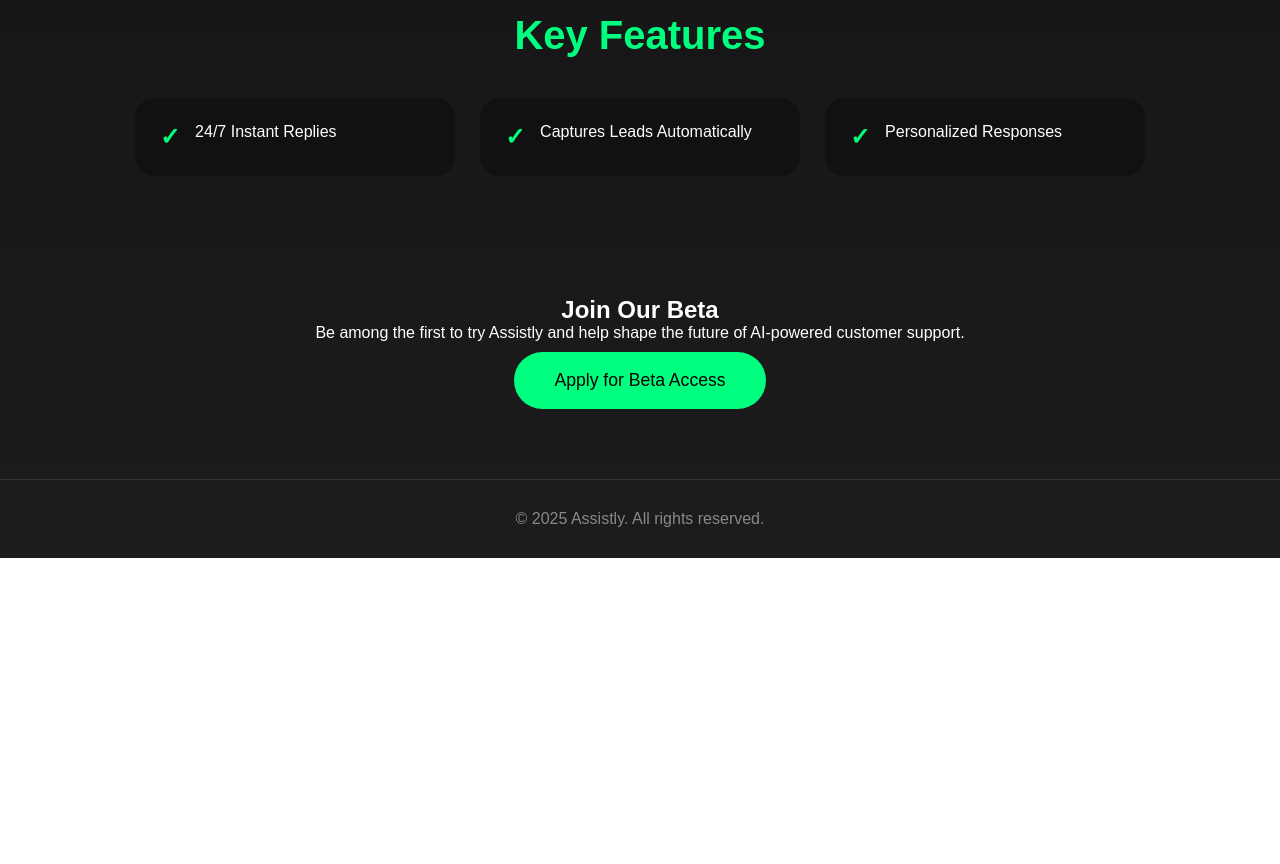
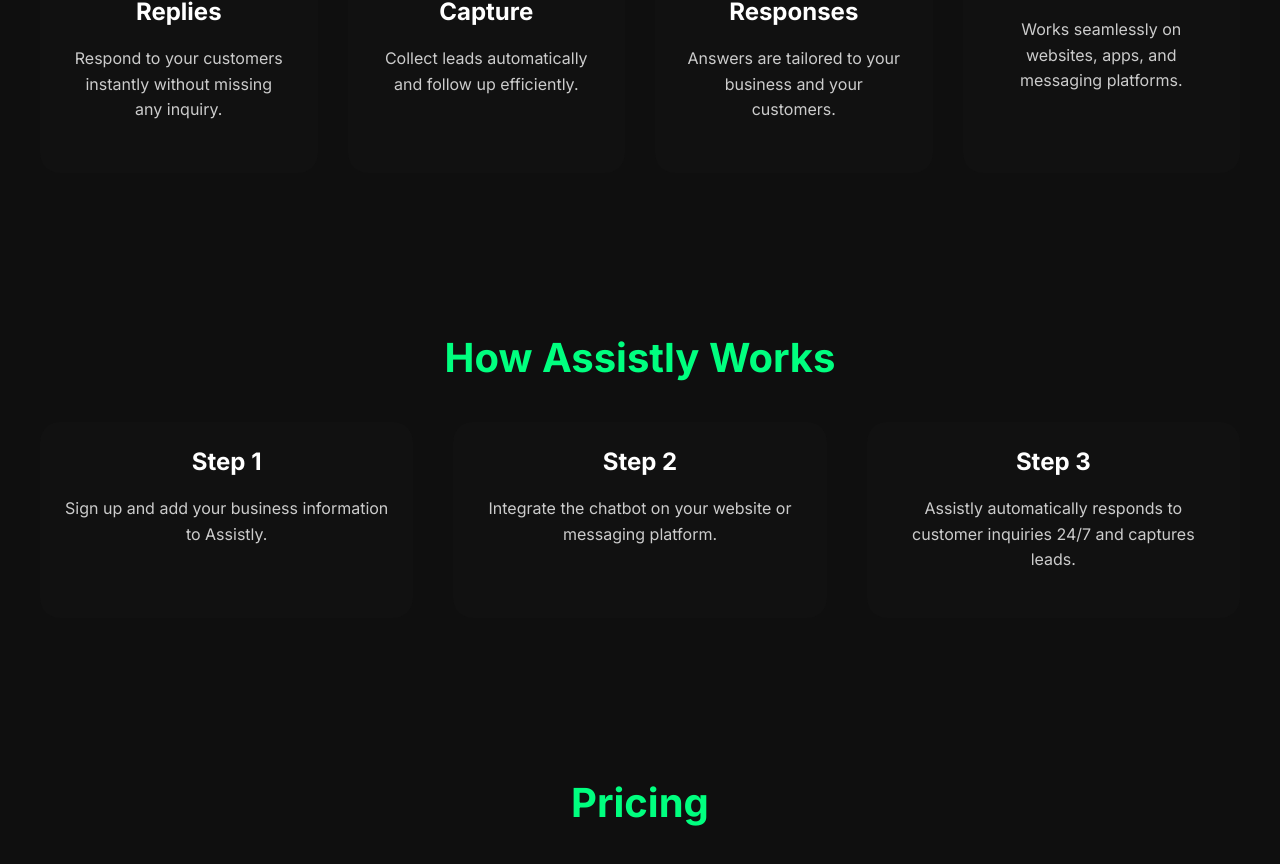
Before and after one commit to udayjagoori-oss/Assistly, a plain HTML site: page index.htm in a window 1280 px wide. Shown: the part 769-1633 px from the top of the page. Before the commit the page ends 1327 px from the top, so only its background shows below. Drawn offline with Linux system fonts and the light colour scheme.

Commit message:
Update index.htm

```diff
--- a/index.htm
+++ b/index.htm
@@ -4,131 +4,118 @@
 <meta charset="UTF-8">
 <meta name="viewport" content="width=device-width, initial-scale=1.0">
 <title>Assistly - AI Chatbot Assistant</title>
+<link href="https://fonts.googleapis.com/css2?family=Inter:wght@400;600;700&display=swap" rel="stylesheet">
 <style>
   /* ===== Reset & Global ===== */
-  * { margin:0; padding:0; box-sizing:border-box; }
-  body {
-    font-family: 'Arial', sans-serif;
-    background: linear-gradient(to bottom, #0f0f0f, #1c1c1c);
-    color: #fff;
-    scroll-behavior: smooth;
-  }
-  a { text-decoration: none; }
-  .container { max-width: 1200px; margin: auto; padding: 60px 20px; text-align: center; }
+  * { margin:0; padding:0; box-sizing:border-box; font-family:'Inter', sans-serif; }
+  body { background:#0f0f0f; color:#fff; scroll-behavior:smooth; }
+  a { text-decoration:none; color:inherit; }
+  img { max-width:100%; border-radius:15px; }
 
   /* ===== Buttons ===== */
-  .btn {
-    background-color: #00ff7f;
-    color: black;
-    border: none;
-    padding: 18px 40px;
-    font-size: 1.1rem;
-    border-radius: 30px;
-    cursor: pointer;
-    margin: 10px;
-    transition: transform 0.2s, background 0.3s;
-  }
-  .btn:hover { transform: scale(1.05); background: #00e670; }
-  .btn-outline {
-    background: transparent;
-    color: #00ff7f;
-    border: 2px solid #00ff7f;
-  }
+  .btn { background-color:#00ff7f; color:black; border:none; padding:15px 35px; font-size:1rem; border-radius:30px; cursor:pointer; transition:0.3s; }
+  .btn:hover { background:#00e670; transform:scale(1.05); }
+  .btn-outline { background:transparent; border:2px solid #00ff7f; color:#00ff7f; }
 
-  /* ===== Sections ===== */
-  section { opacity: 0; transform: translateY(50px); transition: all 0.8s ease; padding: 80px 20px; }
-  section.show { opacity: 1; transform: translateY(0); }
+  /* ===== Containers ===== */
+  .container { max-width:1200px; margin:auto; padding:60px 20px; text-align:center; }
+  .section { opacity:0; transform:translateY(50px); transition:all 0.8s ease; padding:80px 0; }
+  .section.show { opacity:1; transform:translateY(0); }
 
-  /* ===== Hero Section ===== */
-  #hero h1 { font-size: 3.5em; margin-bottom: 20px; color: #00ff7f; }
-  #hero p { font-size: 1.2em; color: #bbb; margin-bottom: 30px; }
+  h1,h2,h3 { margin-bottom:20px; }
+  h1 { font-size:3em; color:#00ff7f; }
+  h2 { font-size:2.5em; color:#00ff7f; }
+  h3 { font-size:1.5em; color:#fff; }
 
-  /* ===== Description Section ===== */
-  #description h2 { font-size: 2.5em; color: #00ff7f; margin-bottom: 20px; }
-  #description p { font-size: 1.1em; color: #ccc; }
-  #description ul { list-style: none; color: #bbb; margin-top: 20px; line-height: 1.8; }
+  p { color:#ccc; margin-bottom:20px; line-height:1.6; }
 
-  /* ===== Features Section ===== */
-  #features h2 { font-size: 2.5em; color: #00ff7f; margin-bottom: 40px; }
-  .cards {
-    display: flex;
-    flex-wrap: wrap;
-    justify-content: center;
-    gap: 25px;
-  }
-  .card {
-    background: #111;
-    border-radius: 20px;
-    padding: 25px;
-    min-width: 250px;
-    flex:1;
-    max-width: 320px;
-    display: flex;
-    align-items: flex-start;
-    gap: 15px;
-    opacity: 0;
-    transform: translateY(50px);
-    transition: all 0.6s ease;
-  }
-  .card.show { opacity:1; transform: translateY(0); }
-  .card:hover { transform: scale(1.03); }
-  .check { color: #00ff7f; font-size:1.5em; font-weight:bold; }
+  /* ===== Hero ===== */
+  #hero { background: linear-gradient(135deg, #0f0f0f, #1c1c1c); }
+  #hero .hero-content { max-width:800px; margin:auto; }
+
+  /* ===== Features ===== */
+  .features { display:flex; flex-wrap:wrap; justify-content:center; gap:30px; margin-top:40px; }
+  .feature-card { background:#111; padding:30px; border-radius:20px; flex:1 1 250px; min-width:250px; transition:0.3s; }
+  .feature-card:hover { transform:scale(1.03); }
+  .feature-icon { font-size:2em; margin-bottom:15px; color:#00ff7f; }
+
+  /* ===== How it works ===== */
+  .how-cards { display:flex; flex-wrap:wrap; gap:40px; justify-content:center; margin-top:40px; }
+  .how-card { background:#111; border-radius:20px; padding:25px; flex:1 1 250px; min-width:250px; transition:0.3s; }
+  .how-card:hover { transform:scale(1.03); }
+
+  /* ===== Pricing ===== */
+  .pricing { display:flex; flex-wrap:wrap; gap:30px; justify-content:center; margin-top:40px; }
+  .price-card { background:#111; padding:30px; border-radius:20px; flex:1 1 250px; min-width:250px; transition:0.3s; }
+  .price-card:hover { transform:scale(1.03); }
+
+  /* ===== Testimonials ===== */
+  .testimonials { display:flex; flex-wrap:wrap; gap:30px; justify-content:center; margin-top:40px; }
+  .test-card { background:#111; padding:30px; border-radius:20px; flex:1 1 250px; min-width:250px; transition:0.3s; }
+  .test-card:hover { transform:scale(1.03); }
 
   /* ===== Footer ===== */
-  footer {
-    padding: 30px 20px;
-    border-top: 1px solid #333;
-    color: #888;
-    text-align:center;
-  }
+  footer { background:#111; padding:40px 20px; text-align:center; border-top:1px solid #333; color:#888; }
 
   /* ===== Responsive ===== */
-  @media(max-width:768px) {
-    #hero h1 { font-size: 2.5em; }
-    .cards { flex-direction: column; align-items: center; }
+  @media(max-width:768px){
+    h1 { font-size:2.2em; }
+    h2 { font-size:2em; }
+    .features, .how-cards, .pricing, .testimonials { flex-direction:column; }
   }
 </style>
 </head>
 <body>
 
 <!-- Hero Section -->
-<section id="hero" class="container">
-  <h1>Assistly</h1>
-  <p>Your AI-powered chatbot assistant for businesses — fast, reliable, 24/7.</p>
-  <div>
-    <a href="https://agent.jotform.com/019b26f1b46f71a9b28220ca7d78b345be61" target="_blank">
-      <button class="btn">Start Chatting</button>
-    </a>
-    <a href="https://forms.gle/your-demo-form-link" target="_blank">
-      <button class="btn btn-outline">Request Demo</button>
-    </a>
+<section id="hero" class="section">
+  <div class="container hero-content">
+    <h1>Assistly</h1>
+    <p>Your AI-powered chatbot assistant for businesses — fast, reliable, and available 24/7 to help you capture leads and improve customer support.</p>
+    <div>
+      <a href="https://agent.jotform.com/019b26f1b46f71a9b28220ca7d78b345be61" target="_blank"><button class="btn">Start Chatting</button></a>
+      <a href="https://forms.gle/your-demo-form-link" target="_blank"><button class="btn btn-outline">Request Demo</button></a>
+    </div>
   </div>
-  <p class="text-sm" style="color:#888;">Beta access is limited • Early users get lifetime discounts</p>
-</section>
-
-<!-- Description Section -->
-<section id="description" class="container">
-  <h2>About Assistly</h2>
-  <p>Assistly is an AI-powered chatbot assistant designed to help businesses provide instant, 24/7 customer support, capture leads automatically, and deliver personalized responses based on each business’s specific information. Its key features include instant replies to every customer inquiry, automatic lead capture and follow-up, personalized responses tailored to the business, and easy integration with websites, messaging platforms, and applications. The chatbot is user-friendly, quick to set up, and suitable for small and medium-sized businesses looking to enhance their customer support without hiring additional staff. Assistly’s pricing is simple and affordable, with a flat rate of 1000 INR per month. Beta users can gain early access and receive exclusive discounts. Overall, Assistly is designed to provide businesses with a professional, reliable, and intelligent assistant that improves communication, saves time, and helps turn inquiries into loyal customers.</p>
 </section>
 
 <!-- Features Section -->
-<section id="features" class="container">
+<section id="features" class="section container">
   <h2>Key Features</h2>
-  <div class="cards">
-    <div class="card"><span class="check">&#10003;</span> 24/7 Instant Replies</div>
-    <div class="card"><span class="check">&#10003;</span> Captures Leads Automatically</div>
-    <div class="card"><span class="check">&#10003;</span> Personalized Responses</div>
+  <div class="features">
+    <div class="feature-card"><div class="feature-icon">&#128222;</div><h3>24/7 Instant Replies</h3><p>Respond to your customers instantly without missing any inquiry.</p></div>
+    <div class="feature-card"><div class="feature-icon">&#128176;</div><h3>Automatic Lead Capture</h3><p>Collect leads automatically and follow up efficiently.</p></div>
+    <div class="feature-card"><div class="feature-icon">&#128172;</div><h3>Personalized Responses</h3><p>Answers are tailored to your business and your customers.</p></div>
+    <div class="feature-card"><div class="feature-icon">&#128640;</div><h3>Easy Integration</h3><p>Works seamlessly on websites, apps, and messaging platforms.</p></div>
   </div>
 </section>
 
-<!-- Beta Section -->
-<section id="beta" class="container">
-  <h2>Join Our Beta</h2>
-  <p>Be among the first to try Assistly and help shape the future of AI-powered customer support.</p>
-  <a href="https://forms.gle/your-beta-signup-form" target="_blank">
-    <button class="btn">Apply for Beta Access</button>
-  </a>
+<!-- How it Works Section -->
+<section id="how" class="section container">
+  <h2>How Assistly Works</h2>
+  <div class="how-cards">
+    <div class="how-card"><h3>Step 1</h3><p>Sign up and add your business information to Assistly.</p></div>
+    <div class="how-card"><h3>Step 2</h3><p>Integrate the chatbot on your website or messaging platform.</p></div>
+    <div class="how-card"><h3>Step 3</h3><p>Assistly automatically responds to customer inquiries 24/7 and captures leads.</p></div>
+  </div>
+</section>
+
+<!-- Pricing Section -->
+<section id="pricing" class="section container">
+  <h2>Pricing</h2>
+  <div class="pricing">
+    <div class="price-card"><h3>Basic</h3><p>1000 INR per month</p></div>
+    <div class="price-card"><h3>Pro</h3><p>Contact us for custom pricing</p></div>
+  </div>
+</section>
+
+<!-- Testimonials Section -->
+<section id="testimonials" class="section container">
+  <h2>What Our Users Say</h2>
+  <div class="testimonials">
+    <div class="test-card"><p>"Assistly has transformed our customer support. Instant replies and automatic lead capture save us hours!"</p><h3>- Demo Company</h3></div>
+    <div class="test-card"><p>"The AI responses are accurate and personalized. Our customers love it!"</p><h3>- Beta User</h3></div>
+  </div>
 </section>
 
 <!-- Footer -->
@@ -136,22 +123,16 @@
   © <span id="year"></span> Assistly. All rights reserved.
 </footer>
 
-<!-- JS for Animations and Year -->
+<!-- JS for animations and year -->
 <script>
-  // Animate sections on scroll
-  const sections = document.querySelectorAll('section');
-  const cards = document.querySelectorAll('.card');
-
-  function animateOnScroll() {
+  const sections = document.querySelectorAll('.section');
+  function animateScroll(){
     const trigger = window.innerHeight - 100;
     sections.forEach(sec => { if(sec.getBoundingClientRect().top < trigger) sec.classList.add('show'); });
-    cards.forEach((card,i) => { if(card.getBoundingClientRect().top < trigger) setTimeout(()=>card.classList.add('show'), i*200); });
   }
+  window.addEventListener('scroll', animateScroll);
+  window.addEventListener('load', animateScroll);
 
-  window.addEventListener('scroll', animateOnScroll);
-  window.addEventListener('load', animateOnScroll);
-
-  // Set footer year
   document.getElementById('year').textContent = new Date().getFullYear();
 </script>
 
```
